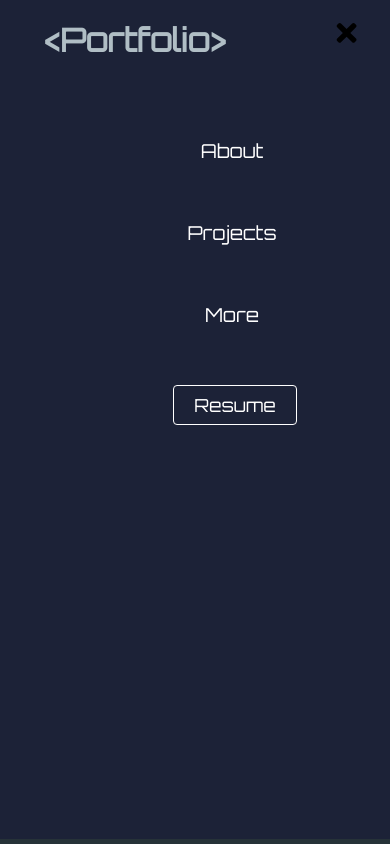
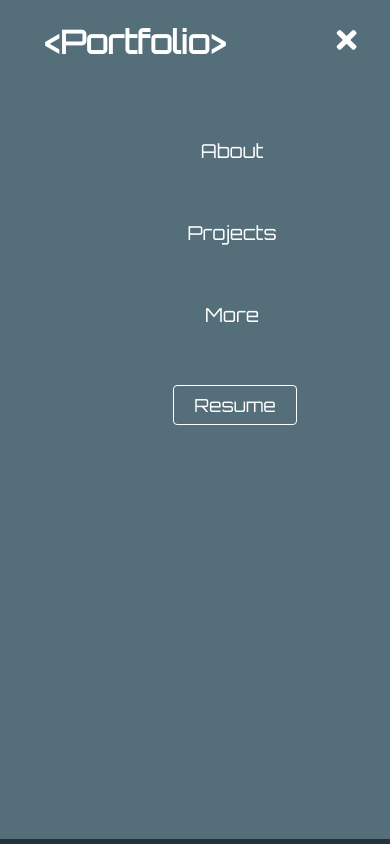
Before and after one commit to MVPZl0b/Portfolio, a Gatsby site: page / in a window 390 px wide. Both pictures are taken after a click on the element 346 px from the left and 33 px from the top of the page. Shown: the top 844 px of the page. Built offline with nearby package versions, Linux system fonts and the light colour scheme; Gatsby itself is replaced by a stand-in of ours; a web font is replaced by a local one.

Commit message:
fixed css errors

```diff
--- a/src/components/Button.js
+++ b/src/components/Button.js
@@ -28,7 +28,7 @@ const Btn = styled('button', {
                 '&:hover': {
                     border: 'none',
                     color: "#242424",
-                    backgroundColor: "#fff"
+                    backgroundColor: "#009688"
                 }
             },
             blue: {
@@ -41,6 +41,13 @@ const Btn = styled('button', {
                 backgroundColor: "#242424",
                 '&:hover': {
                     border: 'none',
+                    color: "#242424",
+                    backgroundColor: "#fff"
+                }
+            },
+            none: {
+                backgroundColor: "transparent",
+                '&:hover': {
                     color: "#242424",
                     backgroundColor: "#fff"
                 }
@@ -79,7 +86,7 @@ const Btn = styled('button', {
         }
     },
     defaultVariants: {
-        color: 'red',
+        color: 'none',
         size: 'medium',
     }
 })
--- a/src/components/navbar.js
+++ b/src/components/navbar.js
@@ -1,10 +1,10 @@
-import React, { useState } from "react"
+import React, { useEffect, useState } from "react"
 import styled from "styled-components"
 import { Link } from "gatsby"
-import { MdFingerprint } from 'react-icons/md'
 import { FaBars, FaTimes } from 'react-icons/fa'
 import Button from "./Button"
 import "../styles/Navbar.css"
+import { IconContext } from "react-icons/lib"
 
 
 
@@ -12,8 +12,8 @@ const Navbar = () => {
   const [click, setClick] = useState(false);
   const [button, setButton] = useState(true);
 
-  const handleClick = () => setClick(!click)
-  const closeMobileMenu = () => setButton(false)
+  const handleClick = () => setClick(!click);
+  const closeMobileMenu = () => setClick(false);
 
   const showButton = () => {
     if (window.innerWidth <= 960) {
@@ -23,35 +23,40 @@ const Navbar = () => {
     }
   }
 
+  useEffect(() => {
+    showButton();
+  }, []);
+
   window.addEventListener('resize', showButton);
 
   return (
+    <IconContext.Provider value={{ color: "#fff" }}>
       <div className="navbar">
         <div className="navbar-container container">
-        <Link to="/" className="navbar-logo">
-          {/* <MdFingerprint className='navbar-icon' /> */}
+          <Link to="/" className="navbar-logo" onClick={closeMobileMenu}>
             {"<Portfolio>"}</Link>
           <div className="menu-icon" onClick={handleClick}>{click ? <FaTimes /> : <FaBars />}</div>
           <ul className={click ? 'nav-menu active' : 'nav-menu'}>
             <li className="nav-item">
-            <Link to="/" className="nav-links">About</Link>
+              <Link to="/" className="nav-links" onClick={closeMobileMenu}>About</Link>
             </li>
             <li className="nav-item">
-            <Link to="/" className="nav-links">Projects</Link>
+              <Link to="/" className="nav-links" onClick={closeMobileMenu}>Projects</Link>
             </li>
             <li className="nav-item">
-            <Link to="/" className="nav-links">More</Link>
+              <Link to="/" className="nav-links" onClick={closeMobileMenu}>More</Link>
             </li>
             <li className="nav-btn">
               {button ? (
                 <Link to="/" className="btn-link"><Button buttonStyle="btn--outline">Resume</Button></Link>
               ) : (
-              <Link to="/" className="btn-link"><Button buttonStyle="btn--mobile">Resume</Button></Link>
+                <Link to="/" className="btn-link"><Button buttonStyle="btn--outline">Resume</Button></Link>
               )}
             </li>
           </ul>
         </div>
       </div>
+    </IconContext.Provider>
   )
 }
 
--- a/src/styles/Navbar.css
+++ b/src/styles/Navbar.css
@@ -1,7 +1,7 @@
 @import url('https://fonts.googleapis.com/css2?family=Josefin+Sans&family=Orbitron&display=swap');
 
 .navbar {
-    background: #1c2237;
+    background: #546e7a;
     height: 80px;
     display: flex;
     justify-content: center;
@@ -40,20 +40,16 @@
   }
 
   .navbar-logo {
-    color: #B0BEC5;
+    color: #fff;
     justify-self: start;
     cursor: pointer;
     text-decoration: none;
     font-size: 2rem;
     display: flex;
-    margin-top: 1rem;
+    margin-top: 0.25rem;
     align-items: center;
     font-weight: bolder;
     font-family: 'Orbitron', sans-serif;
-  }
-
-  .navbar-icon {
-    margin-right: 0.5rem;
   }
 
   .nav-menu {
@@ -118,7 +114,7 @@
     }
 
     .nav-menu.active {
-      background: #1c2237;
+      background: #546e7a;
       left: 0;
       opacity: 1;
       transition: all 0.6s ease;
@@ -135,7 +131,7 @@
     }
 
     .nav-links:hover {
-      color: #f00946;
+      color: #009688;
       transform: scale(1.2);
       transition: all 0.3s ease;
     }
@@ -150,8 +146,10 @@
     }
 
     .navbar-logo {
+      align-items: center;
       position: absolute;
-      top: 0;
+      top: 0.85rem;
+      margin-right: auto;
       left: 0;
       transform: translate(25%, 50%);
     }
@@ -159,7 +157,7 @@
     .menu-icon {
       display: block;
       position: absolute;
-      top: 0;
+      top: 0.45rem;
       right: 0;
       transform: translate(-100%, 60%);
       font-size: 1.8rem;
```
Lines whose indentation alone changed are shown as unchanged.
